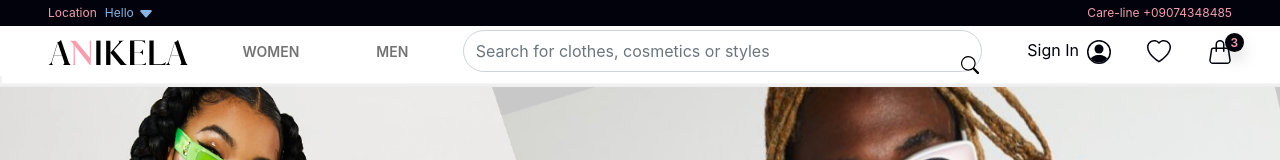
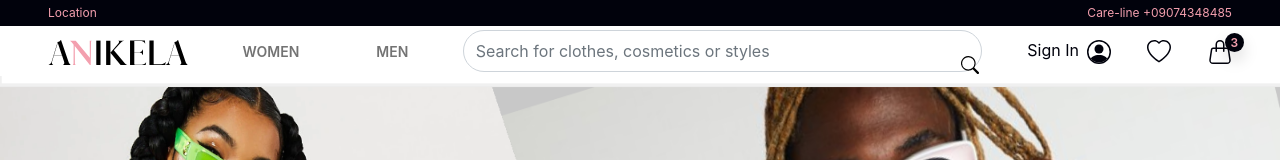
Before and after one commit to Coast-Information-Technology/anikela-ecommerce-customers-frontend, a React (Create React App) app: page / in a window 1280 px wide. Shown: the top 160 px of the page. Built offline with nearby package versions, Linux system fonts and the light colour scheme.

Commit message:
removed dropdown in header component

```diff
--- a/src/components/header/Header.tsx
+++ b/src/components/header/Header.tsx
@@ -18,39 +18,6 @@ const MiniNav: React.FC = () => {
     <nav className="mini-nav">
       <span className="mini-nav__location">
         <span className="location-dropdown__text">Location</span>
-        <div className="location-dropdown dropdown">
-          <div
-            className="location-dropdown__toggle"
-            id="dropdownMenu"
-            data-bs-toggle="dropdown"
-            aria-expanded="false"
-            aria-haspopup="true"
-          >
-            Hello
-            <Icon
-              icon="caret-down"
-              size={16}
-              className="location-dropdown__icon"
-              title="change your location"
-            />
-          </div>
-
-          <ul
-            className="location-dropdown__dropdown-menu dropdown-menu"
-            aria-labelledby="dropdownMenu"
-          >
-            <li>
-              <a className="dropdown-item  fs-6" href="#">
-                NGN &#8358;
-              </a>
-            </li>
-            <li>
-              <a className="dropdown-item fs-6" href="#">
-                UK &#163;
-              </a>
-            </li>
-          </ul>
-        </div>
       </span>
       <span className="text-primary ">Care-line +09074348485</span>
     </nav>
```
